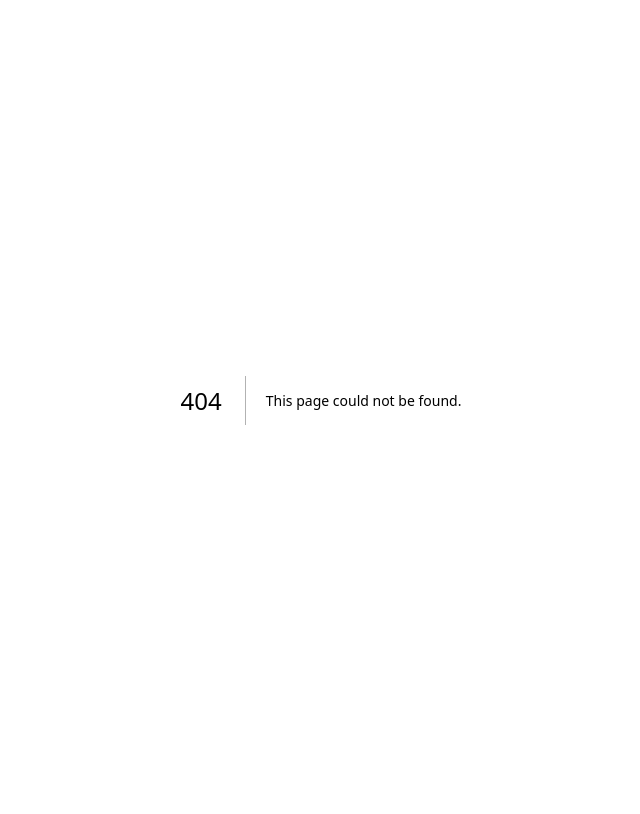
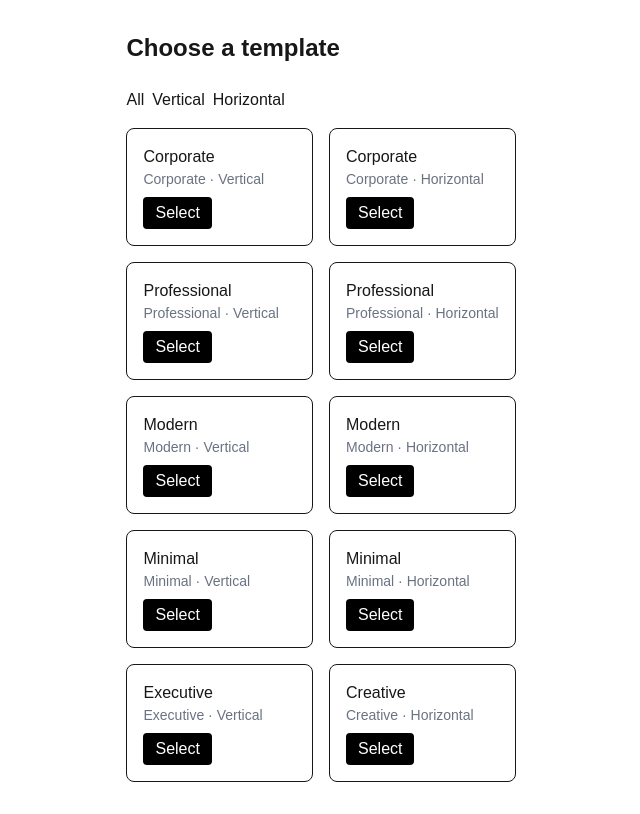
Before and after one commit to ren-urot/NexxaDBC, a Next.js app: page /templates in a window 1280 px wide. Before the commit this address had no page. Shown: the whole page, without its empty margins (319-959 px from the left). Built offline with nearby package versions, Linux system fonts and the light colour scheme.

Commit message:
feat: add template gallery and /templates page

```diff
--- /dev/null
+++ b/app/templates/page.tsx
@@ -0,0 +1,25 @@
+'use client';
+
+import { useRouter } from 'next/navigation';
+import { TemplateGallery } from '@/components/builder/TemplateGallery';
+
+export default function TemplatesPage() {
+  const router = useRouter();
+
+  async function handleSelect(templateId: string, orientation: string) {
+    const res = await fetch('/api/drafts', {
+      method: 'POST',
+      headers: { 'content-type': 'application/json' },
+      body: JSON.stringify({ templateId, orientation }),
+    });
+    const draft = await res.json();
+    router.push(`/builder/${draft.id}`);
+  }
+
+  return (
+    <main className="max-w-4xl mx-auto p-8">
+      <h1 className="text-2xl font-bold mb-6">Choose a template</h1>
+      <TemplateGallery onSelect={handleSelect} />
+    </main>
+  );
+}
--- /dev/null
+++ b/components/builder/TemplateGallery.tsx
@@ -0,0 +1,40 @@
+'use client';
+
+import { useState } from 'react';
+import { listTemplates } from '@/lib/templates/registry';
+import type { Orientation } from '@/lib/templates/types';
+
+interface TemplateGalleryProps {
+  onSelect: (templateId: string, orientation: Orientation) => void;
+}
+
+export function TemplateGallery({ onSelect }: TemplateGalleryProps) {
+  const [orientationFilter, setOrientationFilter] = useState<Orientation | undefined>(undefined);
+  const templates = listTemplates(orientationFilter ? { orientation: orientationFilter } : undefined);
+
+  return (
+    <div>
+      <div className="flex gap-2 mb-4">
+        <button onClick={() => setOrientationFilter(undefined)}>All</button>
+        <button onClick={() => setOrientationFilter('vertical')}>Vertical</button>
+        <button onClick={() => setOrientationFilter('horizontal')}>Horizontal</button>
+      </div>
+      <div className="grid grid-cols-2 gap-4">
+        {templates.map(t => (
+          <div key={t.id} className="border rounded-lg p-4">
+            <p className="font-medium">{t.name}</p>
+            <p className="text-sm text-gray-500 capitalize">
+              {t.category} · {t.orientation}
+            </p>
+            <button
+              className="mt-2 px-3 py-1 bg-black text-white rounded"
+              onClick={() => onSelect(t.id, t.orientation)}
+            >
+              Select
+            </button>
+          </div>
+        ))}
+      </div>
+    </div>
+  );
+}
```
Also changed, not shown: 1 other file (tests, documents, lock files or other folders).
